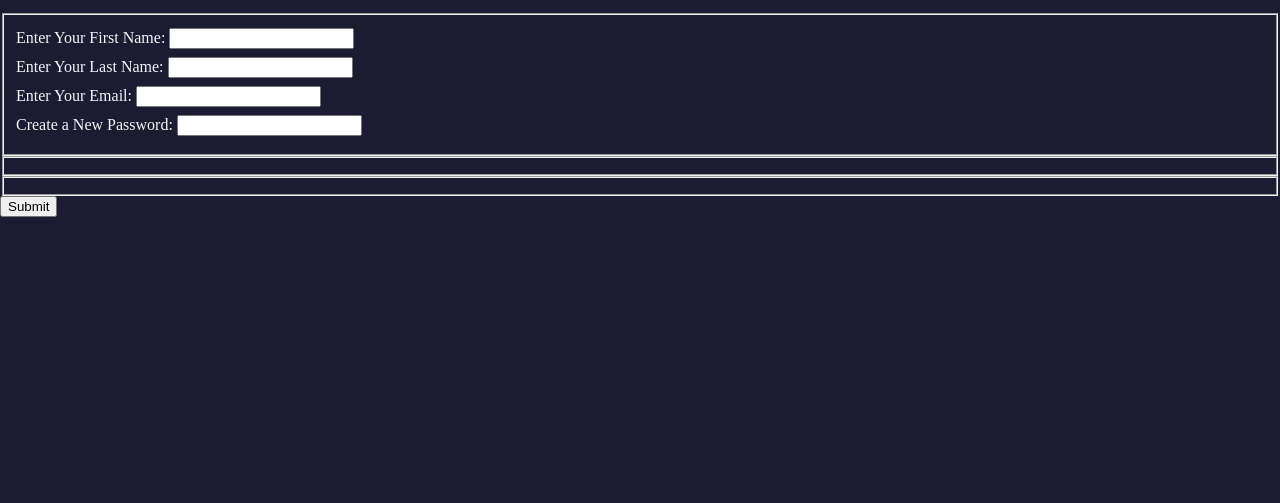
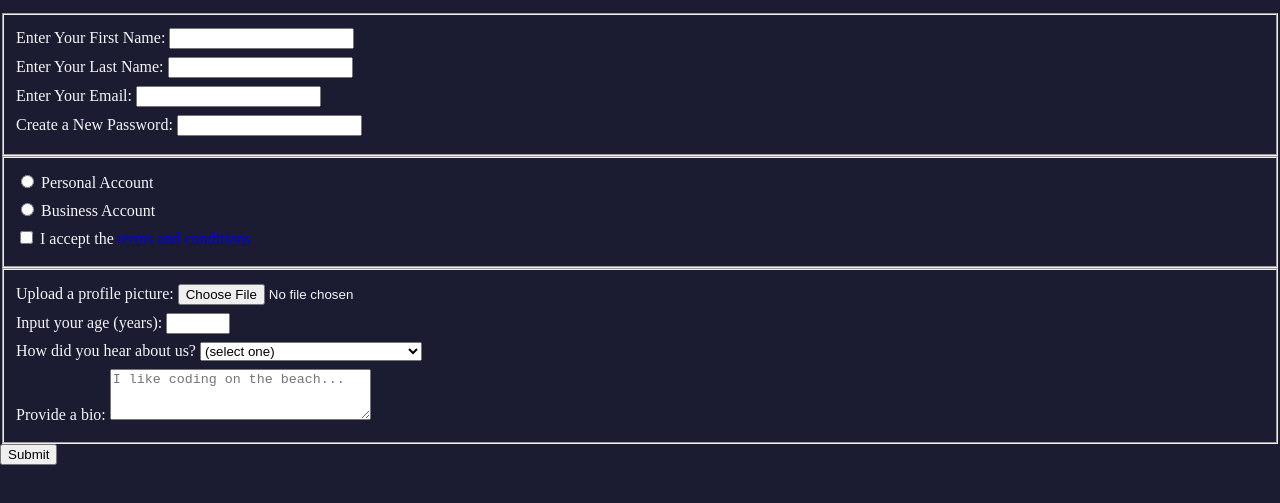
Before and after one commit to Lucas-Erkana/RegistrationForm, a plain HTML site: page index.html in a window 1280 px wide. Shown: the part 101-604 px from the top of the page. Drawn offline with Linux system fonts and the light colour scheme.

Commit message:
completed all the content that should be on form

```diff
--- a/index.html
+++ b/index.html
@@ -11,13 +11,35 @@
         <p>Please fill out this form with the required information</p>
 <form action="https://register-demo.freecodecamp.org">
     <fieldset>
-        <label for="firstname">Enter Your First Name: <input type="text" required/></label>
-        <label for="lastname">Enter Your Last Name: <input type="text" required/></label>
-        <label for="email">Enter Your Email: <input type="email" required/></label>
-        <label for="password">Create a New Password: <input pattern="[a-z0-5]{8,}" type="password" required/></label>
-    </fieldset>
-    <fieldset></fieldset>
-    <fieldset></fieldset>
+        <label>Enter Your First Name: <input type="text" name="first-name" required /></label>
+        <label>Enter Your Last Name: <input type="text" name="last-name" required /></label>
+        <label>Enter Your Email: <input type="email" name="email" required /></label>
+        <label>Create a New Password: <input type="password" name="password" pattern="[a-z0-5]{8,}" required /></label>
+      </fieldset>
+      <fieldset>
+        <label><input type="radio" name="account-type" /> Personal Account</label>
+        <label><input type="radio" name="account-type" /> Business Account</label>
+        <label>
+          <input type="checkbox" name="terms" required /> I accept the <a href="https://www.freecodecamp.org/news/terms-of-service/">terms and conditions</a>
+        </label>
+      </fieldset>
+      <fieldset>
+        <label>Upload a profile picture: <input type="file" name="file" /></label>
+        <label>Input your age (years): <input type="number" name="age" min="13" max="120" />
+        </label>
+        <label>How did you hear about us?
+          <select name="referrer">
+            <option value="">(select one)</option>
+            <option value="1">freeCodeCamp News</option>
+            <option value="2">freeCodeCamp YouTube Channel</option>
+            <option value="3">freeCodeCamp Forum</option>
+            <option value="4">Other</option>
+          </select>
+        </label>
+        <label>Provide a bio:
+          <textarea name="bio" rows="3" cols="30" placeholder="I like coding on the beach..."></textarea>
+        </label>
+      </fieldset>
     <input type="submit" value="Submit">
 </form>
     </body>
```
